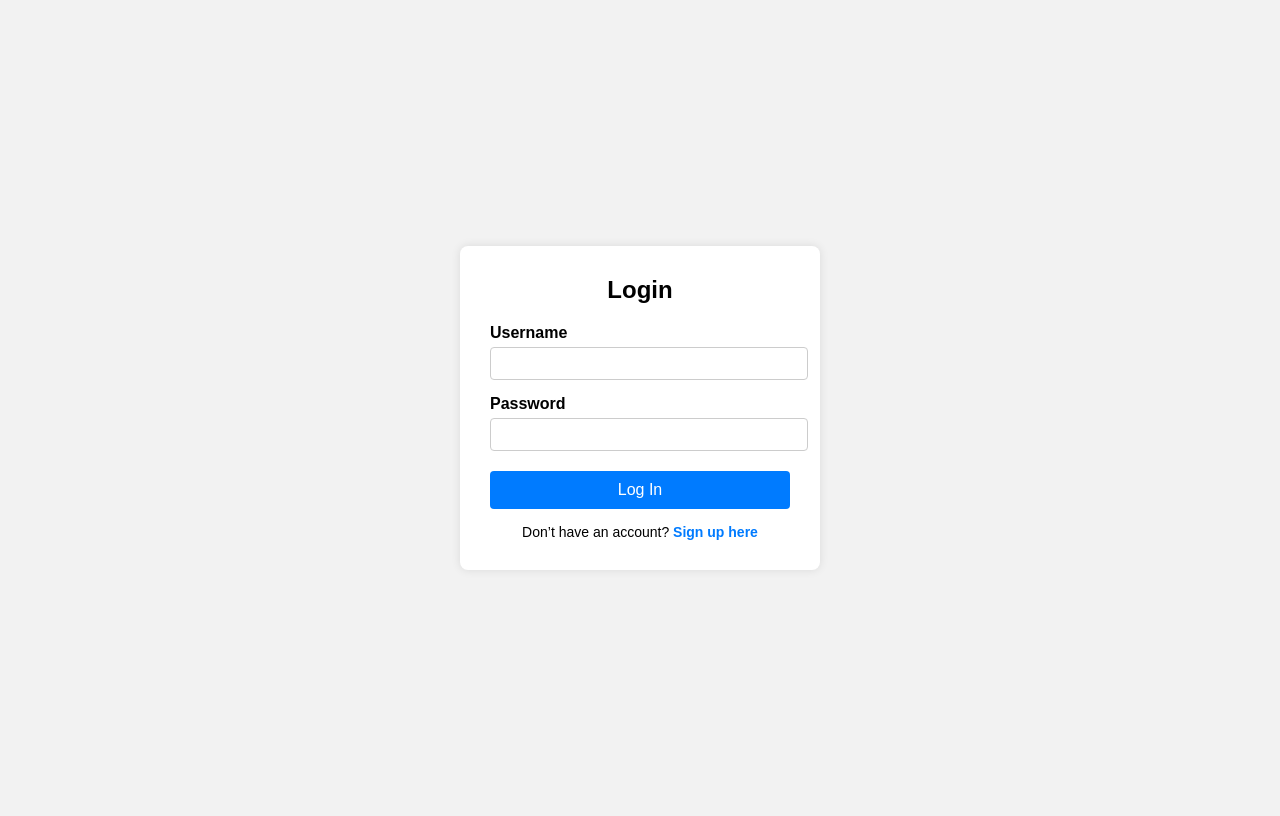
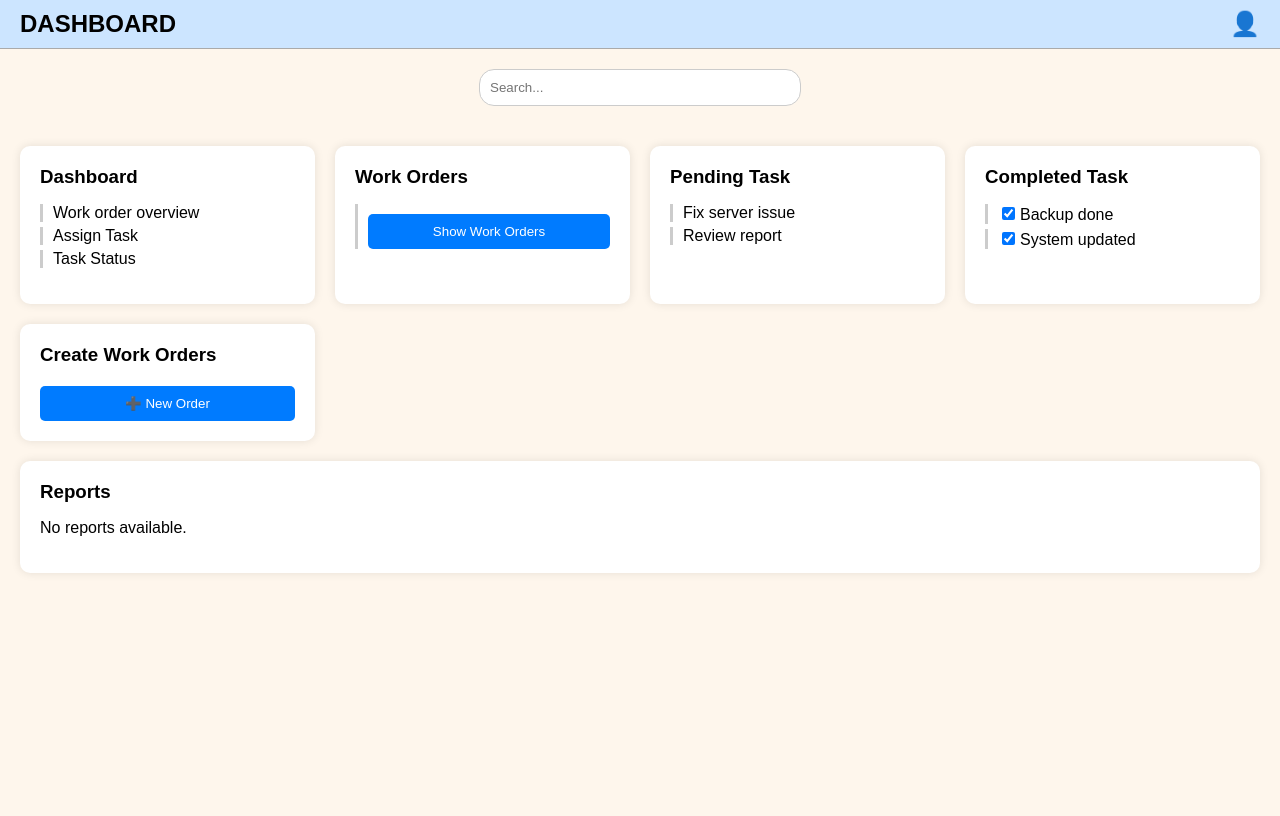
Before and after one commit to Lorbelle143/IT38A-Enterprise-System, a PHP site: page /login.php in a window 1280 px wide. After the commit the page ends 573 px from the top, so only its background shows below. Run offline with PHP 8.4, Linux system fonts and the light colour scheme.

Commit message:
updated login

```diff
--- a/login.php
+++ b/login.php
@@ -1,119 +1,263 @@
-<?php
-// login.php
-session_start();
-$error = '';
-
-if ($_SERVER['REQUEST_METHOD'] === 'POST') {
-    // Dummy credentials for example
-    $valid_username = 'johndoe';
-    $valid_password = 'password123';
-
-    $username = $_POST['username'] ?? '';
-    $password = $_POST['password'] ?? '';
-
-    if ($username === $valid_username && $password === $valid_password) {
-        // On success, set session and redirect to dashboard or profile
-        $_SESSION['username'] = $username;
-        header('Location: dashboard.php');
-        exit;
-    } else {
-        $error = 'Invalid username or password.';
-    }
-}
-?>
-
+<?php session_start(); ?>
 <!DOCTYPE html>
 <html lang="en">
 <head>
   <meta charset="UTF-8">
-  <title>Login</title>
+  <title>Dashboard</title>
   <style>
     body {
       font-family: Arial, sans-serif;
-      background-color: #f2f2f2;
+      background-color: #fef6ec;
+      margin: 0;
+    }
+
+    .header {
+      background-color: #cce5ff;
+      padding: 10px 20px;
+      display: flex;
+      align-items: center;
+      justify-content: space-between;
+      border-bottom: 1px solid #aaa;
+    }
+
+    .header h2 {
+      margin: 0;
+    }
+
+    .header .user-icon {
+      font-size: 24px;
+      cursor: pointer;
+    }
+
+    .search-bar {
+      margin: 20px;
       display: flex;
       justify-content: center;
-      align-items: center;
-      height: 100vh;
     }
-    .login-container {
-      background: white;
-      padding: 30px;
-      border-radius: 8px;
-      box-shadow: 0 0 10px rgba(0,0,0,0.1);
+
+    .search-bar input {
+      padding: 10px;
+      border-radius: 15px;
+      border: 1px solid #ccc;
       width: 300px;
     }
-    .login-container h2 {
+
+    .content {
+      display: grid;
+      grid-template-columns: repeat(auto-fill, minmax(250px, 1fr));
+      gap: 20px;
+      padding: 20px;
+    }
+
+    .card {
+      background-color: white;
+      padding: 20px;
+      border-radius: 10px;
+      box-shadow: 0 0 10px rgba(0,0,0,0.1);
+    }
+
+    .card h3 {
       margin-top: 0;
-      text-align: center;
+      margin-bottom: 10px;
     }
-    .login-container label {
-      display: block;
-      margin-top: 15px;
-      font-weight: bold;
+
+    .task-list, .work-list {
+      list-style: none;
+      padding-left: 0;
     }
-    .login-container input {
-      width: 100%;
-      padding: 8px;
-      margin-top: 5px;
-      border: 1px solid #ccc;
-      border-radius: 4px;
+
+    .task-list li, .work-list li {
+      margin: 5px 0;
+      padding-left: 10px;
+      border-left: 3px solid #ccc;
     }
-    .login-container button {
-      width: 100%;
+
+    .checkbox {
+      margin-right: 5px;
+    }
+
+    .card button {
       padding: 10px;
-      margin-top: 20px;
       background-color: #007bff;
       color: white;
       border: none;
-      border-radius: 4px;
+      border-radius: 5px;
       cursor: pointer;
-      font-size: 16px;
+      width: 100%;
+      margin-top: 10px;
     }
-    .login-container button:hover {
+
+    .card button:hover {
       background-color: #0056b3;
     }
-    .signup-prompt {
-      text-align: center;
-      margin-top: 15px;
-      font-size: 14px;
+
+    .create-work-order {
+      background-color: #fff;
+      border: 1px solid #ccc;
+      padding: 25px;
+      border-radius: 10px;
+      box-shadow: 0 0 10px rgba(0,0,0,0.1);
+      margin: 20px;
     }
-    .signup-prompt a {
-      color: #007bff;
-      text-decoration: none;
-      font-weight: bold;
+
+    .hidden {
+      display: none;
     }
-    .signup-prompt a:hover {
-      text-decoration: underline;
+
+    .create-work-order input,
+    .create-work-order textarea {
+      width: 100%;
+      padding: 10px;
+      margin-bottom: 10px;
+      border: 1px solid #ccc;
+      border-radius: 5px;
     }
-    .error {
-      color: red;
-      text-align: center;
-      margin-top: 10px;
+
+    .create-work-order button {
+      padding: 10px 15px;
+      background-color: #007bff;
+      color: white;
+      border: none;
+      border-radius: 5px;
+      margin-right: 10px;
+      cursor: pointer;
+    }
+
+    .create-work-order button:hover {
+      background-color: #0056b3;
+    }
+
+    .cancel-btn {
+      background-color: #ccc;
+      color: black;
+    }
+
+    .cancel-btn:hover {
+      background-color: #999;
+    }
+
+    .work-orders-list {
+      display: none;
+      padding: 15px;
+      background-color: white;
+      border-radius: 10px;
+      box-shadow: 0 0 10px rgba(0,0,0,0.1);
+      margin-top: 20px;
+    }
+
+    .work-orders-list ul {
+      list-style: none;
+      padding-left: 0;
+    }
+
+    .work-orders-list li {
+      padding: 10px;
+      border-bottom: 1px solid #eee;
     }
   </style>
 </head>
 <body>
-  <div class="login-container">
-    <h2>Login</h2>
 
-    <?php if ($error): ?>
-      <div class="error"><?= htmlspecialchars($error) ?></div>
-    <?php endif; ?>
+  <div class="header">
+    <h2>DASHBOARD</h2>
+    <div class="user-icon">👤</div>
+  </div>
 
-    <form method="POST" action="">
-      <label for="username">Username</label>
-      <input type="text" id="username" name="username" required />
+  <div class="search-bar">
+    <input type="text" placeholder="Search...">
+  </div>
 
-      <label for="password">Password</label>
-      <input type="password" id="password" name="password" required />
+  <main class="content">
+    <div class="card">
+      <h3>Dashboard</h3>
+      <ul class="task-list">
+        <li>Work order overview</li>
+        <li>Assign Task</li>
+        <li>Task Status</li>
+      </ul>
+    </div>
 
-      <button type="submit">Log In</button>
+    <div class="card">
+      <h3>Work Orders</h3>
+      <ul class="work-list">
+        <li><button onclick="showWorkOrders()">Show Work Orders</button></li>
+      </ul>
+    </div>
+
+    <div class="card">
+      <h3>Pending Task</h3>
+      <ul class="task-list">
+        <li>Fix server issue</li>
+        <li>Review report</li>
+      </ul>
+    </div>
+
+    <div class="card">
+      <h3>Completed Task</h3>
+      <ul class="task-list">
+        <li><input type="checkbox" class="checkbox" checked>Backup done</li>
+        <li><input type="checkbox" class="checkbox" checked>System updated</li>
+      </ul>
+    </div>
+
+    <div class="card">
+      <h3>Create Work Orders</h3>
+      <button onclick="showWorkOrder()">➕ New Order</button>
+    </div>
+
+    <div class="card" style="grid-column: 1 / -1;">
+      <h3>Reports</h3>
+      <p>No reports available.</p>
+    </div>
+  </main>
+
+  <!-- Work Order Form (hidden initially) -->
+  <div id="create-work-order" class="create-work-order hidden">
+    <h3>Create New Work Order</h3>
+    <form>
+      <label>
+        Title:
+        <input type="text" placeholder="Enter title" required>
+      </label><br>
+      <label>
+        Description:
+        <textarea placeholder="Describe the task" required></textarea>
+      </label><br>
+      <label>
+        Due Date:
+        <input type="date" required>
+      </label><br>
+      <button type="submit">Submit</button>
+      <button type="button" class="cancel-btn" onclick="hideWorkOrder()">Cancel</button>
     </form>
+  </div>
 
-    <div class="signup-prompt">
-      Don’t have an account? <a href="register.php">Sign up here</a>
-    </div>
+  <!-- Work Orders List (hidden initially) -->
+  <div id="work-orders-list" class="work-orders-list">
+    <h3>Work Orders List</h3>
+    <ul>
+      <li>Work Order #1: Fix server issue</li>
+      <li>Work Order #2: Update software</li>
+      <li>Work Order #3: Backup system</li>
+    </ul>
   </div>
+
+  <script>
+    function showWorkOrder() {
+      document.getElementById('create-work-order').classList.remove('hidden');
+      window.scrollTo({ top: document.body.scrollHeight, behavior: 'smooth' });
+    }
+
+    function hideWorkOrder() {
+      document.getElementById('create-work-order').classList.add('hidden');
+    }
+
+    // Function to show work orders
+    function showWorkOrders() {
+      const workOrdersList = document.getElementById('work-orders-list');
+      workOrdersList.classList.toggle('hidden');
+    }
+  </script>
+
 </body>
 </html>
```
